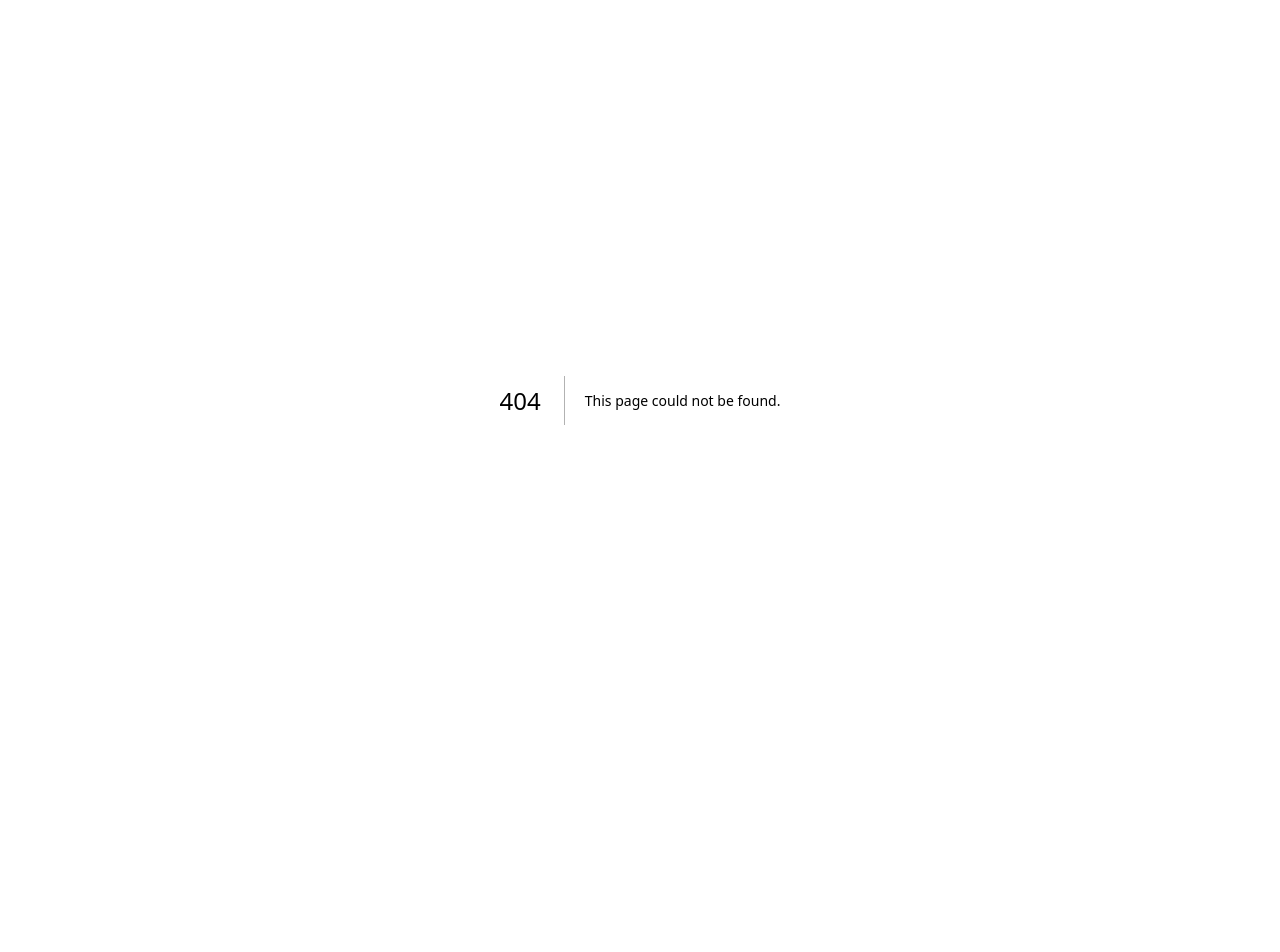
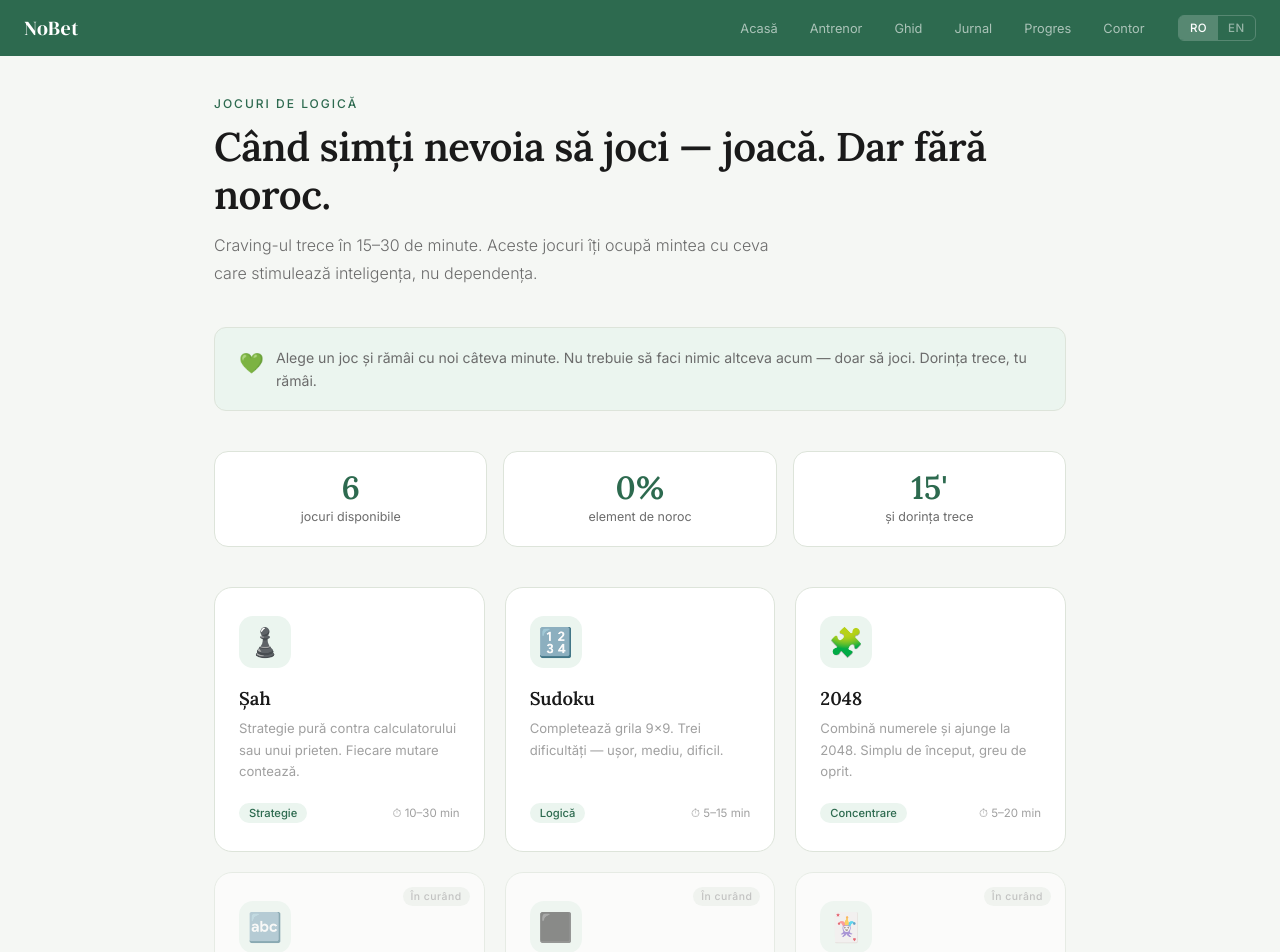
Before and after one commit to martinmanuelm84-ui/nobet-app, a Next.js app: page /jocuri in a window 1280 px wide. Before the commit this address had no page. Shown: the top 952 px of the page. Before the commit the page ends 800 px from the top, so only its background shows below. Built offline with nearby package versions, Linux system fonts and the light colour scheme.

Commit message:
add games hub page

```diff
--- /dev/null
+++ b/app/jocuri/page.tsx
@@ -0,0 +1,134 @@
+'use client'
+import { useState, useEffect } from 'react'
+import { useRouter } from 'next/navigation'
+import Nav from '@/components/Nav'
+import { Lang } from '@/lib/i18n'
+
+const GAMES = {
+  ro: [
+    { icon:'♟️', title:'Șah', desc:'Strategie pură contra calculatorului sau unui prieten. Fiecare mutare contează.', tag:'Strategie', href:'/jocuri/sah', time:'10–30 min' },
+    { icon:'🔢', title:'Sudoku', desc:'Completează grila 9×9. Trei dificultăți — ușor, mediu, dificil.', tag:'Logică', href:'/jocuri/sudoku', time:'5–15 min' },
+    { icon:'🧩', title:'2048', desc:'Combină numerele și ajunge la 2048. Simplu de început, greu de oprit.', tag:'Concentrare', href:'/jocuri/2048', time:'5–20 min' },
+    { icon:'🔤', title:'Cuvântul zilei', desc:'Ghicește cuvântul ascuns în 6 încercări. Un joc nou în fiecare zi.', tag:'Vocabular', href:'/jocuri/cuvant', time:'3–5 min' },
+    { icon:'⬛', title:'Nonograme', desc:'Descoperă imaginea ascunsă rezolvând indicii numerice. Meditativ și satisfăcător.', tag:'Răbdare', href:'/jocuri/nonograme', time:'10–20 min' },
+    { icon:'🃏', title:'Memorie', desc:'Găsește toate perechile. Antrenează-ți atenția și memoria de scurtă durată.', tag:'Memorie', href:'/jocuri/memorie', time:'3–8 min' },
+  ],
+  en: [
+    { icon:'♟️', title:'Chess', desc:'Pure strategy against the computer or a friend. Every move matters.', tag:'Strategy', href:'/jocuri/sah', time:'10–30 min' },
+    { icon:'🔢', title:'Sudoku', desc:'Complete the 9×9 grid. Three difficulties — easy, medium, hard.', tag:'Logic', href:'/jocuri/sudoku', time:'5–15 min' },
+    { icon:'🧩', title:'2048', desc:'Combine numbers and reach 2048. Easy to start, hard to stop.', tag:'Focus', href:'/jocuri/2048', time:'5–20 min' },
+    { icon:'🔤', title:'Word of the day', desc:'Guess the hidden word in 6 tries. A new game every day.', tag:'Vocabulary', href:'/jocuri/cuvant', time:'3–5 min' },
+    { icon:'⬛', title:'Nonograms', desc:'Reveal the hidden image by solving numerical clues. Meditative and satisfying.', tag:'Patience', href:'/jocuri/nonograme', time:'10–20 min' },
+    { icon:'🃏', title:'Memory', desc:'Find all the pairs. Train your attention and short-term memory.', tag:'Memory', href:'/jocuri/memorie', time:'3–8 min' },
+  ],
+}
+
+const READY = ['/jocuri/sah', '/jocuri/sudoku', '/jocuri/2048']
+
+export default function JocuriPage() {
+  const [lang, setLang] = useState<Lang>('ro')
+  const router = useRouter()
+
+  useEffect(() => {
+    const savedLang = localStorage.getItem('nobet_lang') as Lang
+    if (savedLang) setLang(savedLang)
+  }, [])
+
+  const games = GAMES[lang]
+
+  return (
+    <>
+      <Nav lang={lang} onLangChange={setLang} />
+      <style>{`
+        @import url('https://fonts.googleapis.com/css2?family=Lora:ital,wght@0,400;0,600;1,400&display=swap');
+        .jocuri-wrap { max-width: 900px; margin: 0 auto; padding: 2.5rem 1.5rem 4rem; }
+        .page-label { font-size:0.75rem; font-weight:500; color:var(--accent); text-transform:uppercase; letter-spacing:2px; margin-bottom:0.75rem; }
+        .page-title { font-family:'Lora',serif; font-size:clamp(1.75rem,4vw,2.5rem); font-weight:600; line-height:1.2; color:var(--text); margin-bottom:0.75rem; letter-spacing:-0.5px; }
+        .page-sub { font-size:1rem; color:var(--text2); line-height:1.75; font-weight:300; max-width:560px; margin-bottom:2.5rem; }
+        .craving-banner { background:var(--accent-light); border:1px solid var(--border); border-radius:12px; padding:1.125rem 1.5rem; font-size:0.88rem; color:var(--text2); line-height:1.65; margin-bottom:2.5rem; display:flex; align-items:flex-start; gap:12px; }
+        .craving-icon { font-size:1.25rem; flex-shrink:0; margin-top:1px; }
+        .games-grid { display:grid; grid-template-columns:repeat(3,1fr); gap:1.25rem; margin-bottom:2.5rem; }
+        .game-card { background:var(--surface); border:1px solid var(--border); border-radius:18px; padding:1.75rem 1.5rem; text-decoration:none; color:inherit; display:flex; flex-direction:column; transition:border-color 0.2s, transform 0.2s; cursor:pointer; position:relative; }
+        .game-card.ready:hover { border-color:var(--accent); transform:translateY(-3px); }
+        .game-card.soon { opacity:0.6; cursor:default; }
+        .game-icon { font-size:1.75rem; width:52px; height:52px; background:var(--accent-light); border-radius:14px; display:flex; align-items:center; justify-content:center; margin-bottom:1.125rem; }
+        .game-title { font-family:'Lora',serif; font-size:1.15rem; font-weight:600; margin-bottom:0.5rem; color:var(--text); }
+        .game-desc { font-size:0.82rem; color:var(--text3); line-height:1.65; flex:1; }
+        .game-footer { display:flex; align-items:center; justify-content:space-between; margin-top:1.25rem; }
+        .game-tag { font-size:0.7rem; color:var(--accent); background:var(--accent-light); padding:3px 10px; border-radius:100px; font-weight:500; }
+        .game-time { font-size:0.72rem; color:var(--text3); }
+        .soon-badge { position:absolute; top:14px; right:14px; font-size:0.65rem; background:var(--surface2); color:var(--text3); padding:3px 8px; border-radius:100px; font-weight:500; letter-spacing:0.5px; }
+        .stats-row { display:grid; grid-template-columns:repeat(3,1fr); gap:1rem; margin-bottom:2.5rem; }
+        .stat-card { background:var(--surface); border:1px solid var(--border); border-radius:14px; padding:1.25rem; text-align:center; }
+        .stat-num { font-family:'Lora',serif; font-size:2rem; font-weight:600; color:var(--accent); line-height:1; margin-bottom:4px; }
+        .stat-label { font-size:0.78rem; color:var(--text2); line-height:1.4; }
+        .bottom-note { background:var(--accent); border-radius:14px; padding:1.75rem 2rem; text-align:center; }
+        .bottom-note h3 { font-family:'Lora',serif; font-size:1.2rem; color:white; margin-bottom:0.5rem; }
+        .bottom-note p { font-size:0.85rem; color:rgba(255,255,255,0.8); line-height:1.6; }
+        @media (max-width:680px) { .games-grid { grid-template-columns:1fr; } .stats-row { grid-template-columns:1fr 1fr; } }
+        @media (max-width:480px) { .stats-row { grid-template-columns:1fr; } }
+      `}</style>
+
+      <div className="jocuri-wrap">
+        <div className="page-label">{lang==='ro'?'Jocuri de logică':'Logic games'}</div>
+        <h1 className="page-title">
+          {lang==='ro'?'Când simți nevoia să joci — joacă. Dar fără noroc.':'When you feel the urge to play — play. But without luck.'}
+        </h1>
+        <p className="page-sub">
+          {lang==='ro'
+            ?'Craving-ul trece în 15–30 de minute. Aceste jocuri îți ocupă mintea cu ceva care stimulează inteligența, nu dependența.'
+            :'The craving passes in 15–30 minutes. These games engage your mind with something that stimulates intelligence, not addiction.'}
+        </p>
+
+        <div className="craving-banner">
+          <span className="craving-icon">💚</span>
+          <span>
+            {lang==='ro'
+              ?'Alege un joc și rămâi cu noi câteva minute. Nu trebuie să faci nimic altceva acum — doar să joci. Dorința trece, tu rămâi.'
+              :'Pick a game and stay with us a few minutes. You don\'t have to do anything else right now — just play. The urge passes, you stay.'}
+          </span>
+        </div>
+
+        <div className="stats-row">
+          <div className="stat-card">
+            <div className="stat-num">6</div>
+            <div className="stat-label">{lang==='ro'?'jocuri disponibile':'games available'}</div>
+          </div>
+          <div className="stat-card">
+            <div className="stat-num">0%</div>
+            <div className="stat-label">{lang==='ro'?'element de noroc':'element of luck'}</div>
+          </div>
+          <div className="stat-card">
+            <div className="stat-num">15'</div>
+            <div className="stat-label">{lang==='ro'?'și dorința trece':'and the urge passes'}</div>
+          </div>
+        </div>
+
+        <div className="games-grid">
+          {games.map((g, i) => {
+            const ready = READY.includes(g.href)
+            return (
+              <div key={i}
+                className={`game-card ${ready?'ready':'soon'}`}
+                onClick={()=>ready&&router.push(g.href)}>
+                {!ready && <span className="soon-badge">{lang==='ro'?'În curând':'Coming soon'}</span>}
+                <div className="game-icon">{g.icon}</div>
+                <div className="game-title">{g.title}</div>
+                <div className="game-desc">{g.desc}</div>
+                <div className="game-footer">
+                  <span className="game-tag">{g.tag}</span>
+                  <span className="game-time">⏱ {g.time}</span>
+                </div>
+              </div>
+            )
+          })}
+        </div>
+
+        <div className="bottom-note">
+          <h3>{lang==='ro'?'Fiecare minut jucat este un minut câștigat.':'Every minute played is a minute won.'}</h3>
+          <p>{lang==='ro'?'Nu câștigai bani oricum. Dar câștigai ceva mai prețios: timp liber de dependență.':'You weren\'t going to win money anyway. But you\'re winning something more precious: time free from addiction.'}</p>
+        </div>
+      </div>
+    </>
+  )
+}
```
